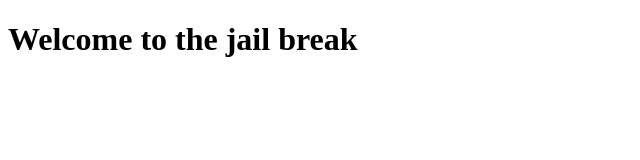
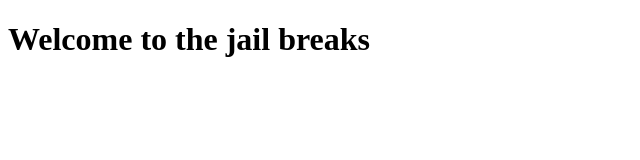
Before and after one commit to mralexnolla/JailBreak, a plain HTML site: page index.html in a window 1280 px wide. Shown: the full height of the page, 0-640 px from the left. Drawn offline with Linux system fonts and the light colour scheme.

Commit message:
test commit

```diff
--- a/index.html
+++ b/index.html
@@ -9,7 +9,7 @@
 </head>
 <body>
 
-    <h1>Welcome to the jail break</h1>
+    <h1>Welcome to the jail breaks</h1>
 
 
     <script src="./index.js"></script>
```
